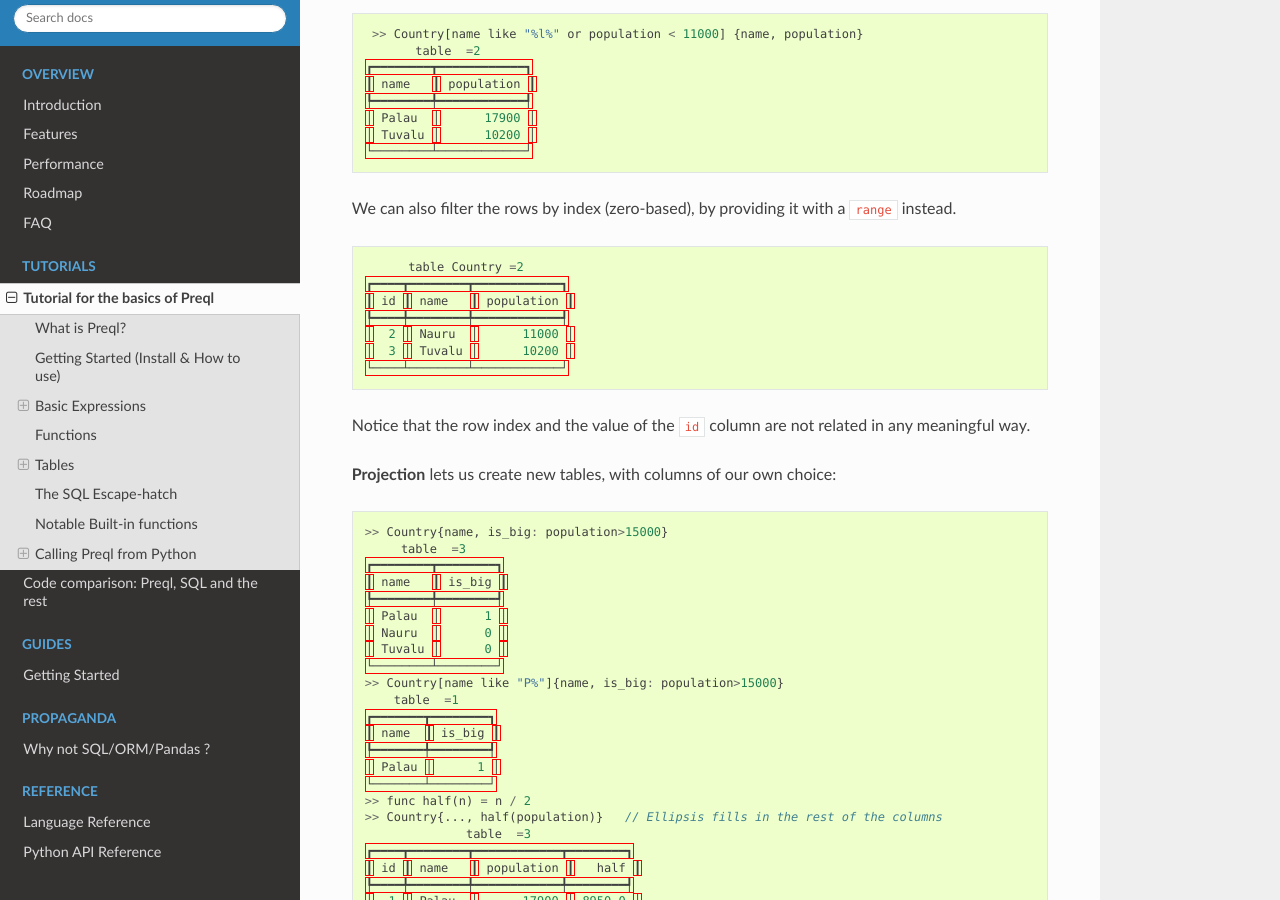
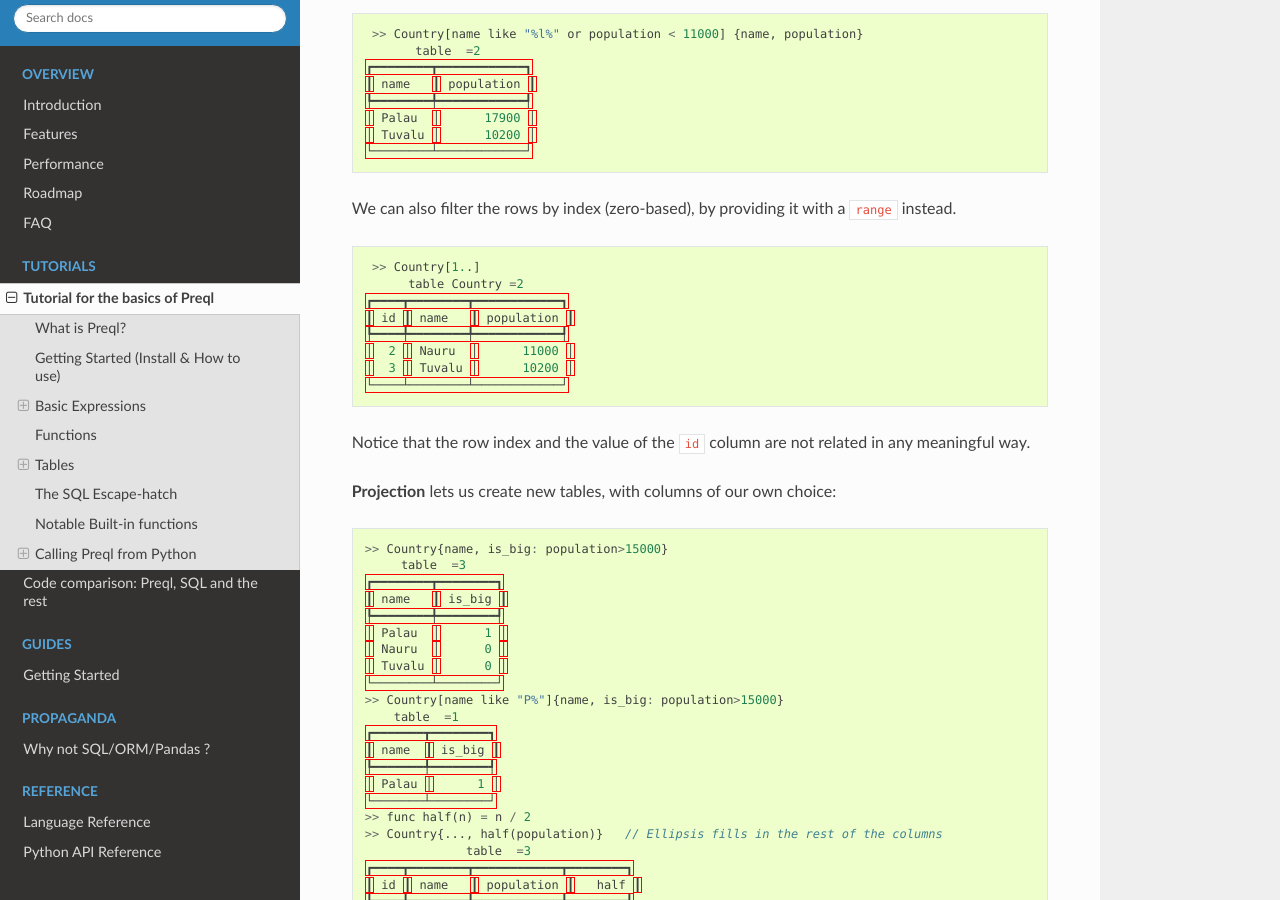
Before and after one commit to erezsh/Preql, a Sphinx documentation site: the page built from docs/tutorial.md, in a window 1280 px wide and 900 px high, scrolled down 7836 px. Built offline with Sphinx 7.4.7 and the Read the Docs theme 2.0.0, drawn with Linux system fonts in a browser that asks for light colours; pages that are not in the unit, such as notebooks, are missing from menus.

Commit message:
Docs: Fix to tutorial

````diff
--- a/docs/tutorial.md
+++ b/docs/tutorial.md
@@ -383,6 +383,7 @@ We can chain table operations:
 We can also filter the rows by index (zero-based), by providing it with a `range` instead.
 
 ```javascript
+ >> Country[1..]
       table Country =2
 ┏━━━━┳━━━━━━━━┳━━━━━━━━━━━━┓
 ┃ id ┃ name   ┃ population ┃
````
